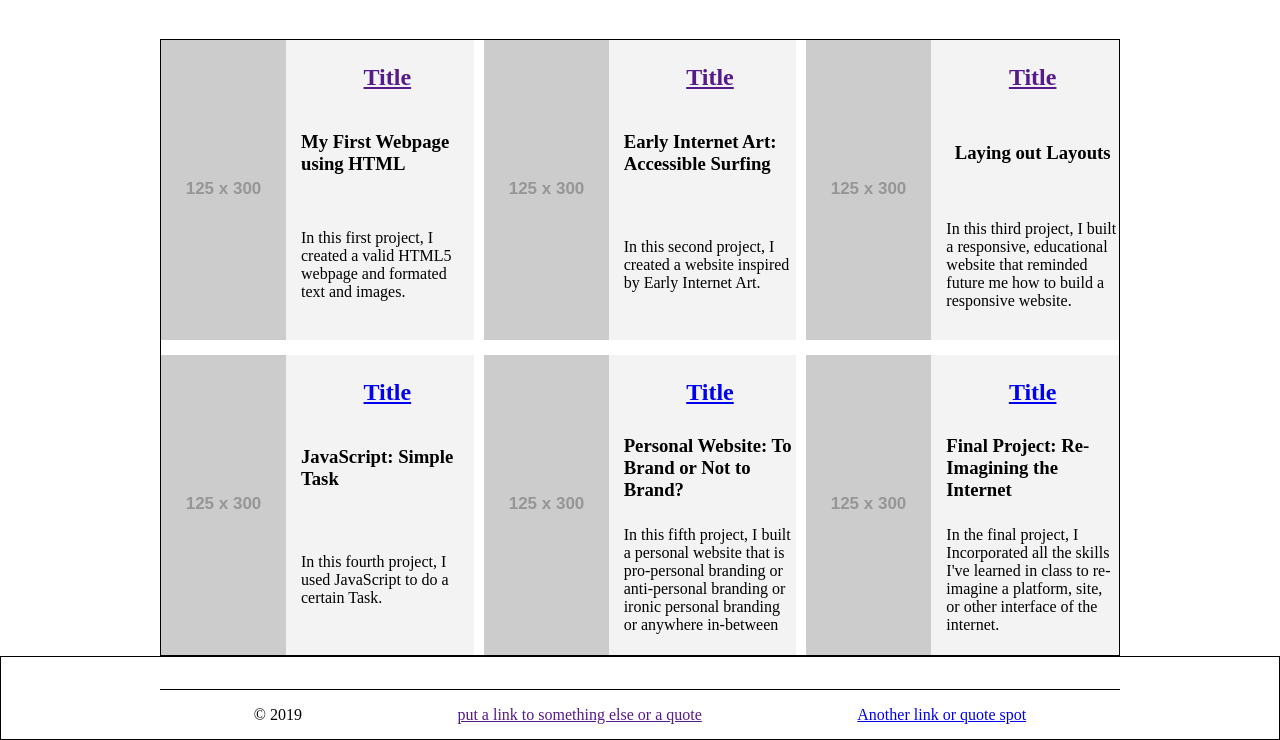
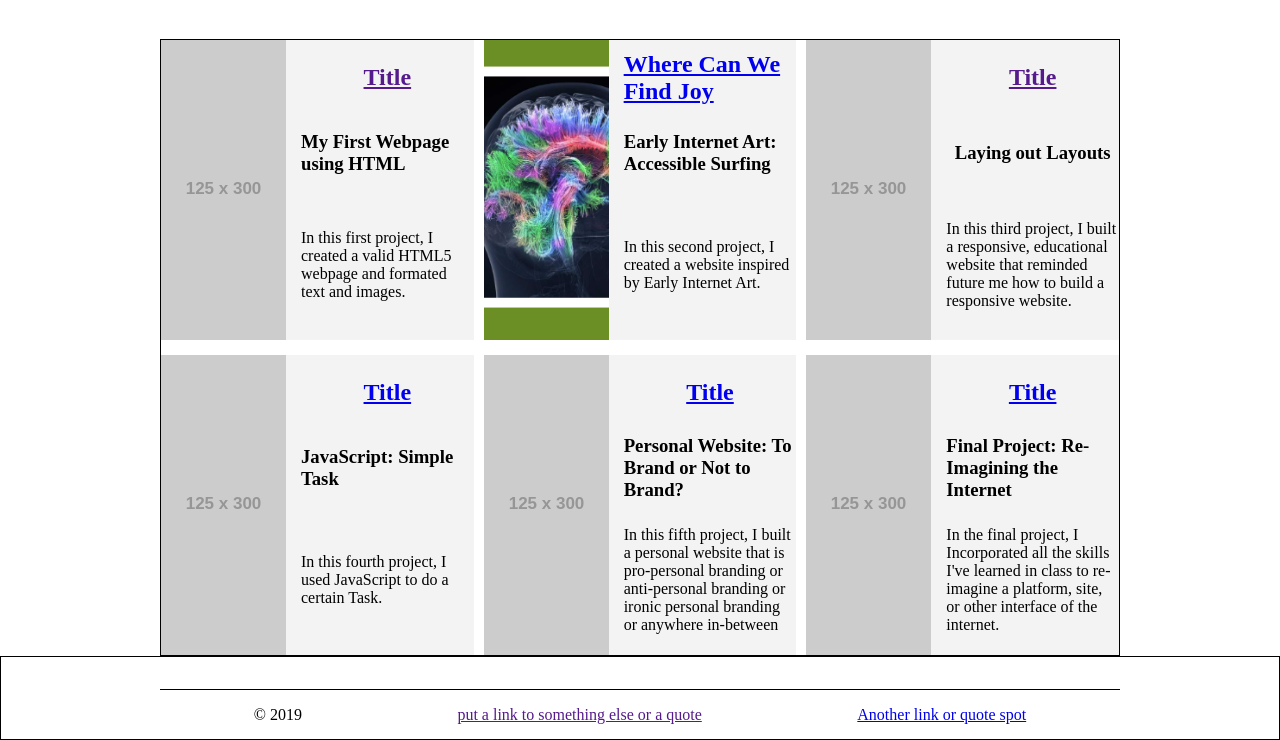
Before and after one commit to KelseyBrod/kylepdavis7.github.io, a plain HTML site: page index.html in a window 1280 px wide. Shown: the part 180-920 px from the top of the page. Drawn offline with Linux system fonts and the light colour scheme; placeholder pictures from the web are drawn by us.

Commit message:
Morning Updates

```diff
--- a/index.html
+++ b/index.html
@@ -28,8 +28,8 @@
                 <p class="project_description">In this first project, I created a valid HTML5 webpage and formated text and images. </p>
             </article>
             <article id="project2" class="project_item">
-                <h2 class="project_number"><a href="">Title</a></h2>
-                <img class="project_image" src="https://dummyimage.com/125x300/3d3d3d/9e9e9e" alt="project 2 image" />
+                <h2 class="project_number"><a href="Early_Web_Art2/index.html">Where Can We Find Joy</a></h2>
+                <img class="project_image" src="Early_Web_Art2/images/Thumbnail.png" alt="project 2 image" height="300" width="125"/>
                 <h3 class="project_title">Early Internet Art: Accessible Surfing</h3>
                 <p class="project_description">In this second project, I created a website inspired by Early Internet Art. </p>
             </article>
```
Also changed, not shown: ._index.html (added), Early_Web_Art2/images/._Thumbnail.png (added), Early_Web_Art2/images/Thumbnail.png (added).
